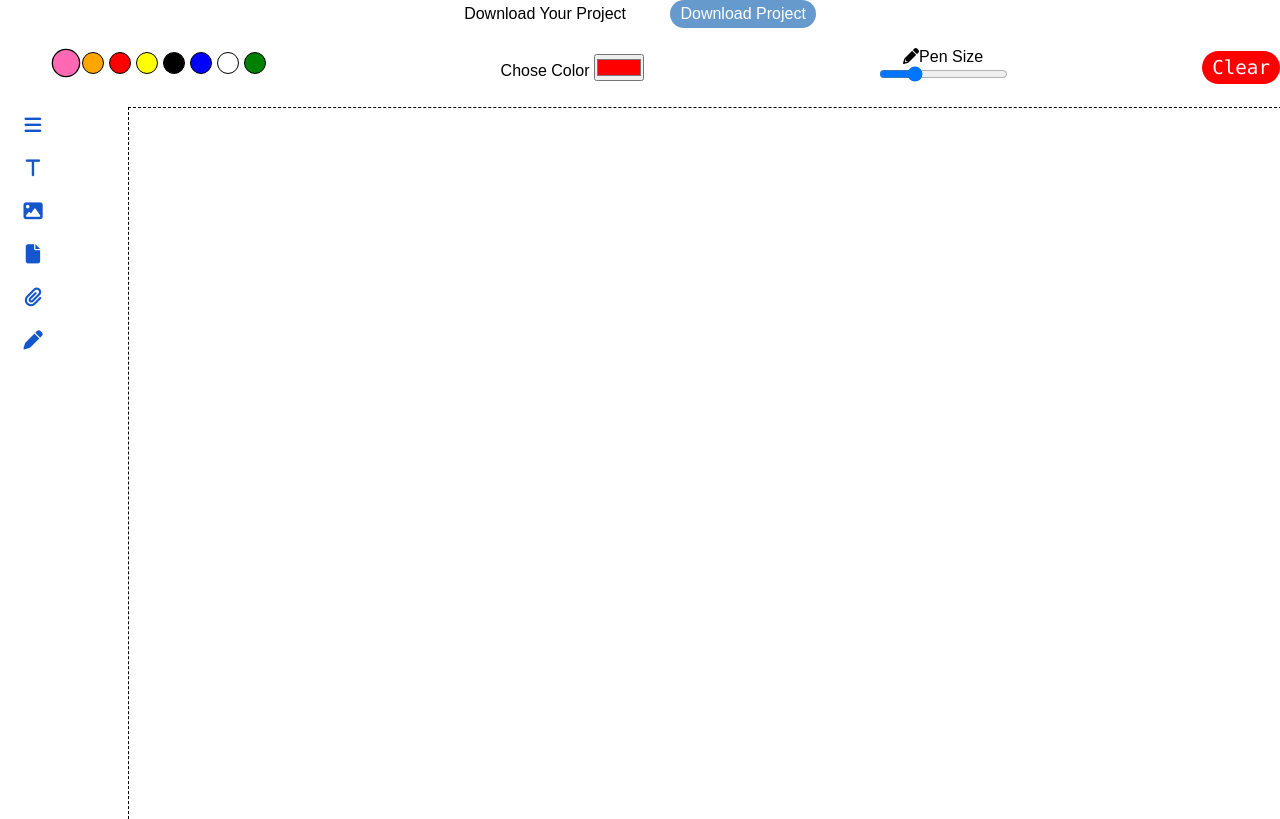
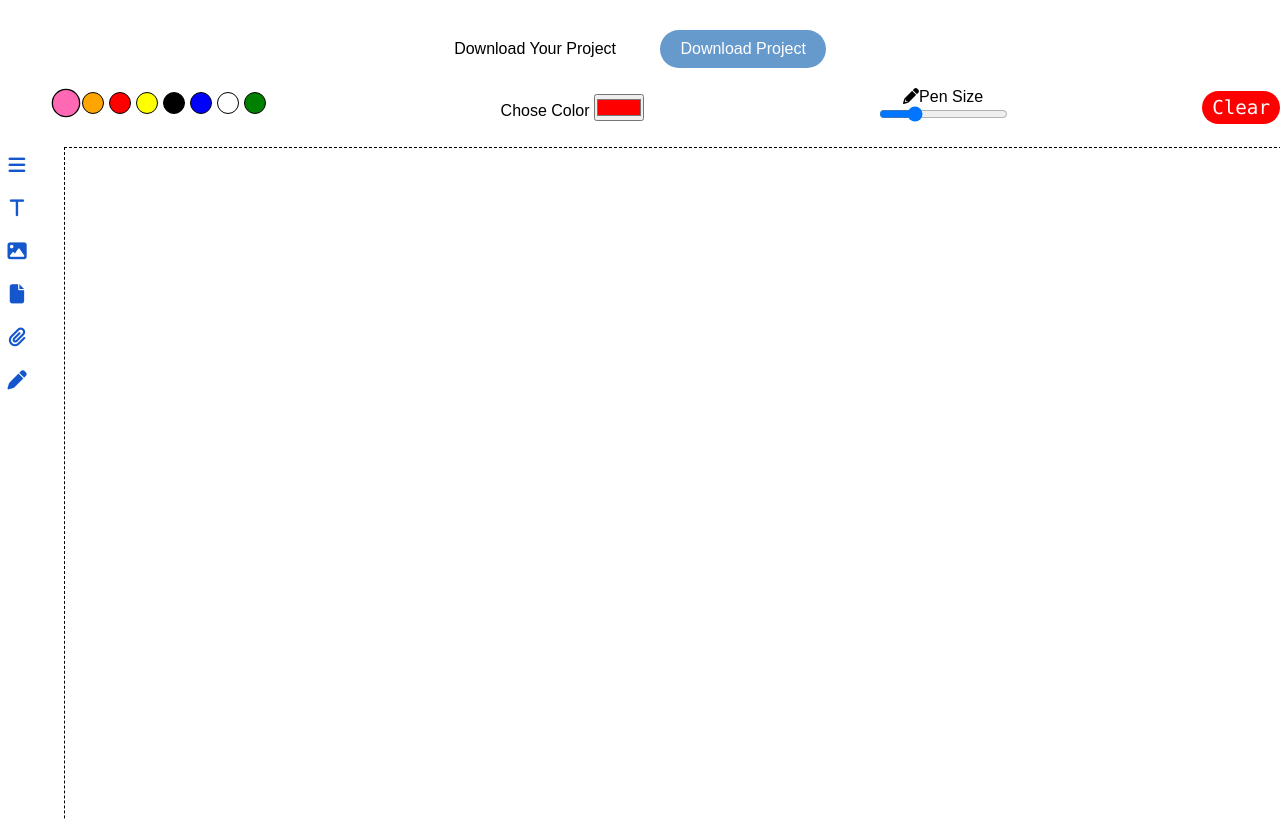
Before and after one commit to Srahul2244/Ayoa, a plain HTML site: page whiteboard.html in a window 1280 px wide. Shown: the top 819 px of the page. Drawn offline with Linux system fonts and the light colour scheme.

Commit message:
whiteboardIn day3

```diff
--- a/Scripts/whiteboard.js
+++ b/Scripts/whiteboard.js
@@ -1,5 +1,3 @@
-
-
 const colorCircle = document.querySelectorAll(".color-circle");
 let penSize = 10;
 let isDrawing;
@@ -19,9 +17,11 @@ canvas.addEventListener("mouseup", (e) => {
   y = undefined;
 });
 
-canvas.addEventListener("mousemove", (event) => {
+
+function start(event){
   draw(event.offsetX, event.offsetY);
-});
+}
+
 
 c.fillStyle = "red";
 
@@ -75,3 +75,18 @@ document
     "click",
     (event) => (event.target.href = canvas.toDataURL())
   );
+
+let pencil = () => {
+  canvas.addEventListener("mousemove",start);
+  document.getElementById("container").style.gridTemplateColumns = "10% 90%";
+
+  penSize = "1";
+  c.fillStyle = "black";
+  var x = document.getElementById("drawing-colors");
+  var fill = document.getElementById("fill");
+ // console.log("x:", x);
+
+
+
+
+};
--- a/whiteboard.css
+++ b/whiteboard.css
@@ -3,32 +3,37 @@ button {
   border-radius: 15px;
   background: #ff0000;
   color: #fff;
-  cursor: pointer;
+
   font: 1.2em "consolas";
   transition: transform 300ms ease;
   z-index: 2;
+  cursor: -webkit-grab;
+  cursor: grab;
 }
 button:active {
   transform: scale(0.95);
+  cursor: -webkit-grabbing;
+  cursor: grabbing;
 }
-
-* {
-  margin: 0;
-  padding: 0;
+#nav{
+  position: static;
+}
+#whiteboard{
+  margin-top: 30px;
 }
 body {
   font-family: Arial, Helvetica, sans-serif;
 }
 canvas {
   background: #fff;
+  width: 100%;
   border: 1px dashed;
-  width: 100%;
 }
 a {
   display: inline-block;
   background: #69c;
   color: #fff;
-  padding: 5px 10px;
+  padding: 10px 20px;
   border-radius: 100px;
   margin-left: 40px;
   text-decoration: none;
@@ -45,7 +50,7 @@ a {
 }
 p {
   text-align: center;
-  margin-bottom: 20px;
+  margin: 10px 0 20px 0;
 }
 #clear {
   margin-left: 10px;
@@ -64,6 +69,7 @@ p {
 }
 .board {
   width: 100%;
+  cursor: crosshair;
 }
 .drawing-colors {
   display: flex;
@@ -75,7 +81,12 @@ p {
   border-radius: 50%;
   margin-left: 5px;
   border: 1px solid black;
-  cursor: pointer;
+  cursor: -webkit-grab;
+  cursor: grab;
+}
+.color-circle:active {
+  cursor: -webkit-grabbing;
+  cursor: grabbing;
 }
 
 .color-circle:nth-child(1) {
@@ -113,8 +124,9 @@ p {
 }
 #container {
   display: grid;
-  grid-template-columns: 10% 90%;
+  grid-template-columns: 5% 95%;
   margin-top: 20px;
+  justify-content: center;
 }
 
 #feature {
@@ -124,8 +136,8 @@ p {
 }
 #feature button {
   width: 100%;
-  background-color:white;
-  color:rgb(20, 87, 204);
+  background-color: white;
+  color: rgb(20, 87, 204);
 }
 #feature > div {
   display: flex;
--- a/whiteboard.html
+++ b/whiteboard.html
@@ -5,6 +5,7 @@
     <meta http-equiv="X-UA-Compatible" content="IE=edge" />
     <meta name="viewport" content="width=device-width, initial-scale=1.0" />
     <link rel="stylesheet" href="whiteboard.css" />
+    <link rel="stylesheet" href="style.css" />
     <link
       rel="stylesheet"
       href="https://cdnjs.cloudflare.com/ajax/libs/font-awesome/6.1.2/css/all.min.css"
@@ -15,30 +16,79 @@
     <title>Document</title>
   </head>
   <body>
+    <div id="nav_container"></div>
+    <div id="whiteboard">
       <p>
         Download Your Project
         <a href="" download="my_painting.png">Download Project</a>
       </p>
       <div id="pen-tools" class="pen-tools">
         <div id="drawing-colors" class="drawing-colors">
-      <div class="color-circle active" data-color="hotpink" onclick="selectColor(this)"></div>
-      <div class="color-circle" data-color="orange" onclick="selectColor(this)"></div>
-      <div class="color-circle" data-color="red" onclick="selectColor(this)"></div>
-      <div class="color-circle" data-color="yellow" onclick="selectColor(this)"></div>
-      <div class="color-circle" data-color="black" onclick="selectColor(this)"></div>
-      <div class="color-circle" data-color="blue" onclick="selectColor(this)"></div>
-      <div class="color-circle" data-color="white" onclick="selectColor(this)"></div>
-      <div class="color-circle" data-color="green" onclick="selectColor(this)"></div>
+          <div
+            class="color-circle active"
+            data-color="hotpink"
+            onclick="selectColor(this)"
+          ></div>
+          <div
+            class="color-circle"
+            data-color="orange"
+            onclick="selectColor(this)"
+          ></div>
+          <div
+            class="color-circle"
+            data-color="red"
+            onclick="selectColor(this)"
+          ></div>
+          <div
+            class="color-circle"
+            data-color="yellow"
+            onclick="selectColor(this)"
+          ></div>
+          <div
+            class="color-circle"
+            data-color="black"
+            onclick="selectColor(this)"
+          ></div>
+          <div
+            class="color-circle"
+            data-color="blue"
+            onclick="selectColor(this)"
+          ></div>
+          <div
+            class="color-circle"
+            data-color="white"
+            onclick="selectColor(this)"
+          ></div>
+          <div
+            class="color-circle"
+            data-color="green"
+            onclick="selectColor(this)"
+          ></div>
         </div>
-    <div id="favContainer"><label for="favcolor">Chose Color</label>
-    <input type="color" name="favcolor" id="favcolor" value="#ff0000" onchange="favColor(this)">
+        <div id="favContainer">
+          <label for="favcolor">Chose Color</label>
+          <input
+            type="color"
+            name="favcolor"
+            id="favcolor"
+            value="#ff0000"
+            onchange="favColor(this)"
+          />
         </div>
-
 
         <div id="pen-size" class="pen-size">
           <label for="pen-size"><i class="fa fa-pencil"></i>Pen Size</label>
-    <input type="range" name="pen-size" id="pen-size" value="10" step="2" min=".4" max="40" onchange="penSizeChange(this.value)">
-
+          <input
+            type="range"
+            name="pen-size"
+            class="pencil"
+            id="pen-size"
+            value="10"
+            step="2"
+            min=".4"
+            max="40"
+            onchange="penSizeChange(this.value)"
+          />
         </div>
         <button id="clear">Clear</button>
       </div>
@@ -46,21 +96,26 @@
         <div id="feature">
           <div>
             <button><i class="fa-solid fa-bars"></i></button>
-    <button><i class="fa-solid fa-t"></i></button>
+            <button onclick="tfunc()"><i class="fa-solid fa-t"></i></button>
             <button><i class="fa-solid fa-image"></i></button>
             <button><i class="fa-solid fa-file"></i></button>
             <button><i class="fa-solid fa-paperclip"></i></button>
 
-    <button><i class="fa-solid fa-pen"></i></button>
+            <button onclick="pencil()"><i class="fa-solid fa-pen"></i></button>
           </div>
-   <div></div>
+          <div id="fill"></div>
+        </div>
 
-  </div>
         <div class="board">
-    <canvas width="900px" height="590px"></canvas>
+          <canvas width="850px" height="590px"> </canvas>
         </div>
       </div>
-
+    </div>
   </body>
 </html>
 <script src="./Scripts/whiteboard.js"></script>
+<!-- <script type="module">
+  // let nav = document.querySelector("#nav_container");
+  // import navbar from "./components/navbar.js";
+  // nav.innerHTML = navbar();
+</script> -->
```
Also changed, not shown: components/whiteboard_component/color.js (added). Lines whose indentation alone changed are shown as unchanged.
